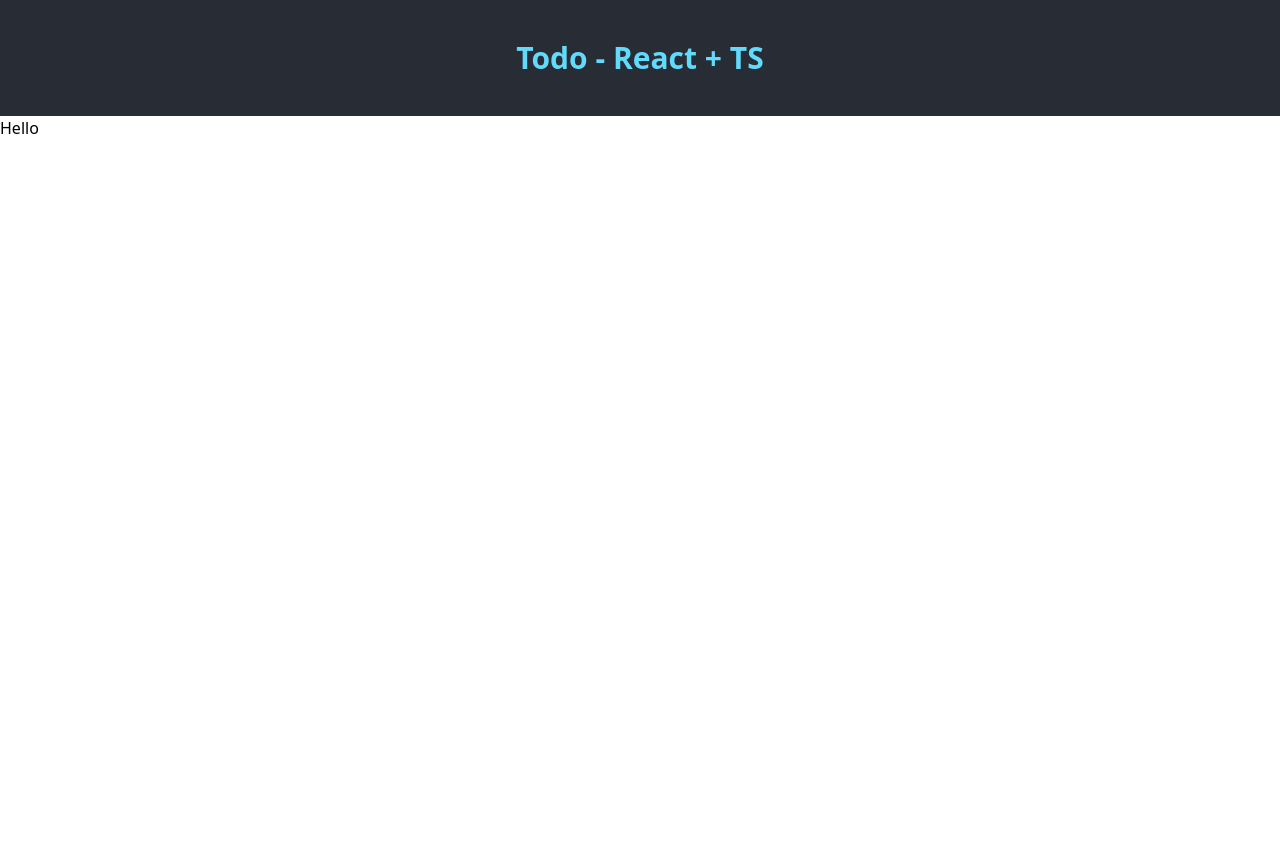
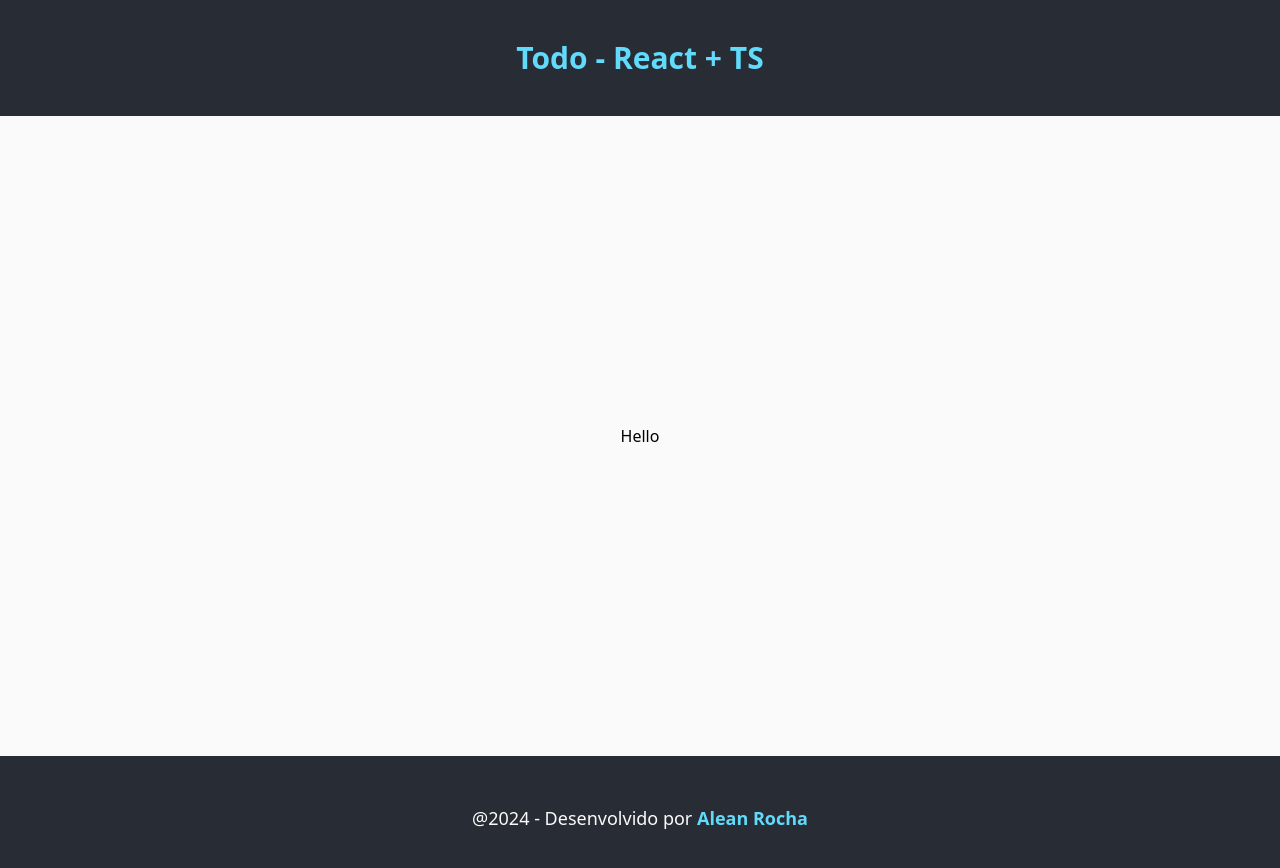
Before and after one commit to aleanrocha/todo-ts, a React (Vite) app: page / in a window 1280 px wide. Shown: the top 868 px of the page. Before the commit the page ends 800 px from the top, so only its background shows below. Built offline with nearby package versions, Linux system fonts and the light colour scheme.

Commit message:
add footer component

```diff
--- a/src/App.tsx
+++ b/src/App.tsx
@@ -1,10 +1,14 @@
+import { Footer } from './components/Footer'
 import { Header } from './components/Header'
 
 export const App = () => {
   return (
     <>
       <Header />
-      <main>Hello</main>
+      <main className="bg-todo-white min-h-[80vh] py-8 px-4 flex justify-center items-center">
+        Hello
+      </main>
+      <Footer />
     </>
   )
 }
--- /dev/null
+++ b/src/components/Footer/index.tsx
@@ -0,0 +1,16 @@
+export const Footer = () => {
+  return (
+    <footer className="bg-primary-color text-todo-white py-12 px-4 text-center">
+      <p className="text-lg">
+        @2024 - Desenvolvido por
+        <a
+          href="https://linkedin.com/in/aleanrocha"
+          className="text-secondary-color font-bold"
+        >
+          {' '}
+          Alean Rocha
+        </a>
+      </p>
+    </footer>
+  )
+}
```
